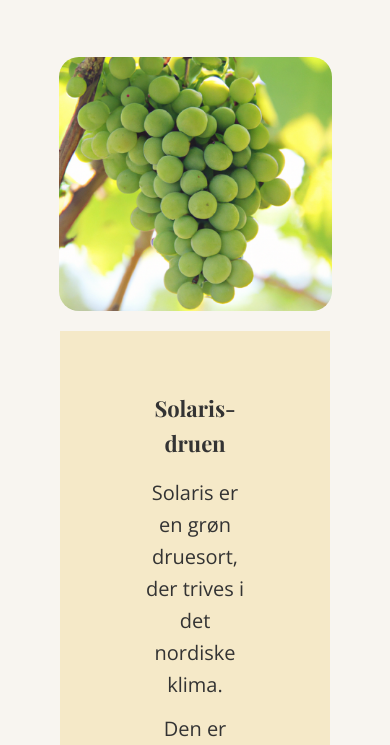
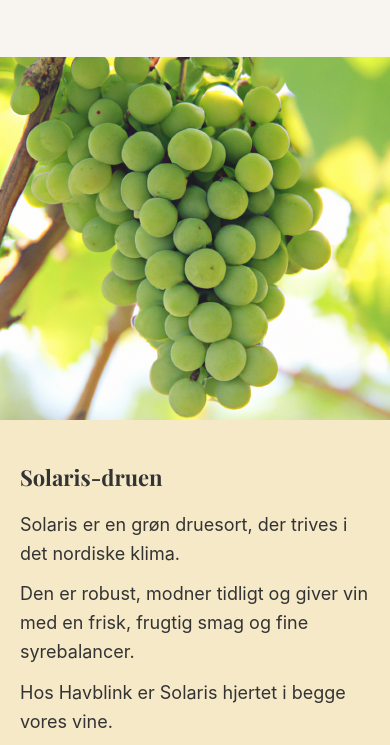
Before and after one commit to EAA25CSE/Havblink, a plain HTML site: page danskhvidvin.html in a window 390 px wide. Shown: the part 1136-1881 px from the top of the page. Drawn offline with Linux system fonts and the light colour scheme.

Commit message:
endelige produkt
Alt er gjort færdigt og er blevet finpusset

```diff
--- a/danskhvidvin.css
+++ b/danskhvidvin.css
@@ -50,16 +50,43 @@
   }
   /* grid section */
   .grid-section {
+    background-color: #F8F5F0;
+    display: flex;
+    flex-direction: column;
+    gap: 0;
+    padding: 0;
+    margin: 0;
+  }
+
+  .grid-row {
     display: grid;
-    grid-template-columns: repeat(2, 1fr);
-    gap: 0;
-    background-color: #F8F5F0;
+    grid-template-columns: 1fr 1fr;
+    align-items: stretch;
+    width: 100%;
+    padding: 0;
+    margin: 0;
+  }
+
+  .text-block, .image-block {
+    height: 100%;
+    width: 100%;
+    padding: 0;
+    margin: 0;
+  }
+
+  .text-block {
+    background-color: #F5E9C8;
+    display: flex;
+    flex-direction: column;
+    justify-content: center;
+    padding: 60px 80px;
+    box-sizing: border-box;
   }
 
   .image-block {
     display: flex;
     align-items: center;
-    padding: 0;
+    justify-content: center;
   }
 
   .image-block img {
@@ -69,14 +96,7 @@
     display: block;
   }
 
-  .text-block {
-    padding: 60px 80px;
-    background-color: #F5E9C8;
-    display: flex;
-    flex-direction: column;
-    justify-content: center;
-  }
-
+  /* Typografi */
   .text-block h3 {
     font-family: "playfair-display", serif;
     font-size: 30px;
@@ -84,7 +104,7 @@
   }
 
   .text-block p {
-    font-family: "open-sans", sans-serif;
+    font-family: "inter", sans-serif;
     font-size: 20px;
     line-height: 1.6;
     margin-bottom: 12px;
@@ -163,23 +183,40 @@
     margin-top: -328px;
   }
 
-  .grid-section {
+
+    .grid-row {
       display: flex;
       flex-direction: column;
+      grid-template-columns: 1fr;
+    }
+
+    .grid-row:nth-of-type(2) {
+      flex-direction: column-reverse;
+    }
+
+    .image-block, .text-block {
+      width: 100%;
+      height: auto;
     }
 
     .image-block img {
-    width: 70%;
       height: auto;
-    margin: auto;
-    border-radius: 20px;
+      max-height: 400px;
+      object-fit: cover;
     }
 
     .text-block {
-    margin: 20px 60px;
-    padding: 60px 80px;
-    text-align: center;
+      padding: 40px 20px;
     }
+
+    .text-block h3 {
+      font-size: 24px;
+    }
+
+    .text-block p {
+      font-size: 18px;
+    }
+
 
 
   .wave,
--- a/danskhvidvin.html
+++ b/danskhvidvin.html
@@ -68,10 +68,11 @@
         </section>
 
         <section class="grid-section">
-            <div class="image-block left-img">
+          <!-- Række 1 -->
+          <div class="grid-row">
+            <div class="image-block">
               <img src="images/dansk-hvidvin/solaris-druen.png" alt="Solaris druer">
             </div>
-
             <div class="text-block">
               <h3>Solaris-druen</h3>
               <p>Solaris er en grøn druesort, der trives i det nordiske klima.</p>
@@ -79,30 +80,34 @@
               <p>Hos Havblink er Solaris hjertet i begge vores vine.</p>
               <p>Dens lette citrusnoter og solmodne karakter passer perfekt til Sydfyns kystnære terroir.</p>
             </div>
+          </div>
 
-            <div class="image-block right-img">
-              <img src="images/dansk-hvidvin/natur.png" alt="Vinmark på Sydfyn">
-            </div>
-
+          <!-- Række 2 -->
+          <div class="grid-row">
             <div class="text-block">
               <h3>Nærhed til naturen</h3>
               <p>Vores vin dyrkes med omtanke.</p>
               <p>Med marker tæt på gården, minimal transport og fokus på bæredygtige løsninger, værner vi om både smag og miljø.</p>
               <p>Det handler ikke bare om god vin – men om at producere med respekt for naturen og det fællesskab, vi er en del af.</p>
             </div>
+            <div class="image-block">
+              <img src="images/dansk-hvidvin/natur.png" alt="Vinmark på Sydfyn">
+            </div>
+          </div>
 
-            <div class="image-block left-img">
+          <!-- Række 3 -->
+          <div class="grid-row">
+            <div class="image-block">
               <img src="images/dansk-hvidvin/cork.png" alt="Vinpropper i glas">
             </div>
-
             <div class="text-block">
               <h3>Citater</h3>
               <p>“Dansk vin er ikke længere en kuriositet – det er en seriøs spiller på det nordiske marked.”<br><strong>– Politiken, 2023</strong></p><br>
               <p>“Solaris-druen fra Sydfyn viser, hvordan terroir og klima kan skabe noget helt særligt.”<br><strong>– Vinavisen</strong></p>
             </div>
+          </div>
+        </section>
 
-
-          </section>
           <section class="elegance-section">
             <img src="images/logo/wave.png" alt="Dekorativ bølge" class="wave-icon">
             <h2>Oplev smagen af dansk elegance</h2>
--- a/landingpage.css
+++ b/landingpage.css
@@ -121,7 +121,7 @@
 @media (max-width: 768px) {
   .hero {
     position: relative;
-    top: -328px;
+    top: -339px;
     height: 87.5vh;
     padding: 0 20px;
   }
```
Lines whose indentation alone changed are shown as unchanged.
